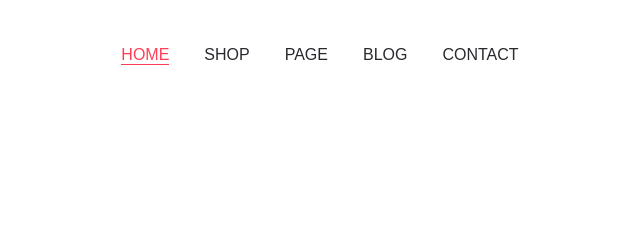
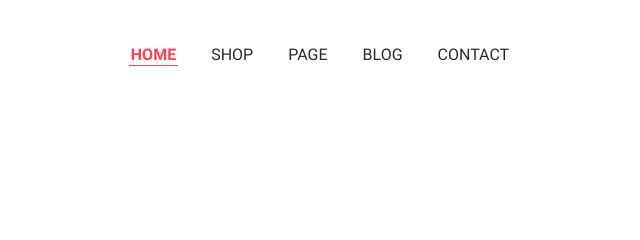
Before and after one commit to SoldVit/marcho, a website: page app/index.html in a window 1280 px wide. Shown: the top 240 px of the page, 333-973 px from the left. Drawn offline with nearby package versions, Linux system fonts and the light colour scheme; files that its build step writes are made by us from their sources; files whose address does not match are found by name.

Commit message:
fix fonts

```diff
--- a/app/scss/_fonts.scss
+++ b/app/scss/_fonts.scss
@@ -1,5 +1,5 @@
 @font-face {
-  font-family: "Quicksand-Regular", sans-serif;
+  font-family: "Quicksand-Regular";
   font-weight: 400;
   font-style: normal;
   src: local("Quicksand-Regular"),
@@ -9,7 +9,7 @@
 }
 
 @font-face {
-  font-family: "Quicksand-Medium", sans-serif;
+  font-family: "Quicksand-Medium";
   font-weight: 500;
   font-style: normal;
   src: local("Quicksand-Medium"),
@@ -19,7 +19,7 @@
 }
 
 @font-face {
-  font-family: "Roboto-Regular", sans-serif;
+  font-family: "Roboto-Regular";
   font-weight: 400;
   font-style: normal;
   src: local("Roboto-Regular"),
@@ -29,7 +29,7 @@
 }
 
 @font-face {
-  font-family: "Roboto-Bold", sans-serif;
+  font-family: "Roboto-Bold";
   font-weight: 700;
   font-style: normal;
   src: local("Roboto-Bold"),
--- a/app/scss/style.scss
+++ b/app/scss/style.scss
@@ -20,25 +20,26 @@
   &__list-item {
     text-transform: uppercase;
     &:not(:last-child) {
-      margin-right: 35px;
+      margin-right: 31px;
     }
   }
+
   &__list-link {
     color: $title;
-    padding-bottom: 1px;
+    padding: 0 2px 1px;
     transition: all 0.3s;
-    @extend %quicksand-400;
+    @extend %roboto-400;
     &:hover {
       color: $accent;
       border-bottom: 1px solid $accent;
-      @extend %quicksand-500;
+      @extend %roboto-700;
     }
   }
 
   &__list-link--active {
     color: $accent;
     border-bottom: 1px solid $accent;
-    @extend %quicksand-500;
+    @extend %roboto-700;
   }
 }
 
```
